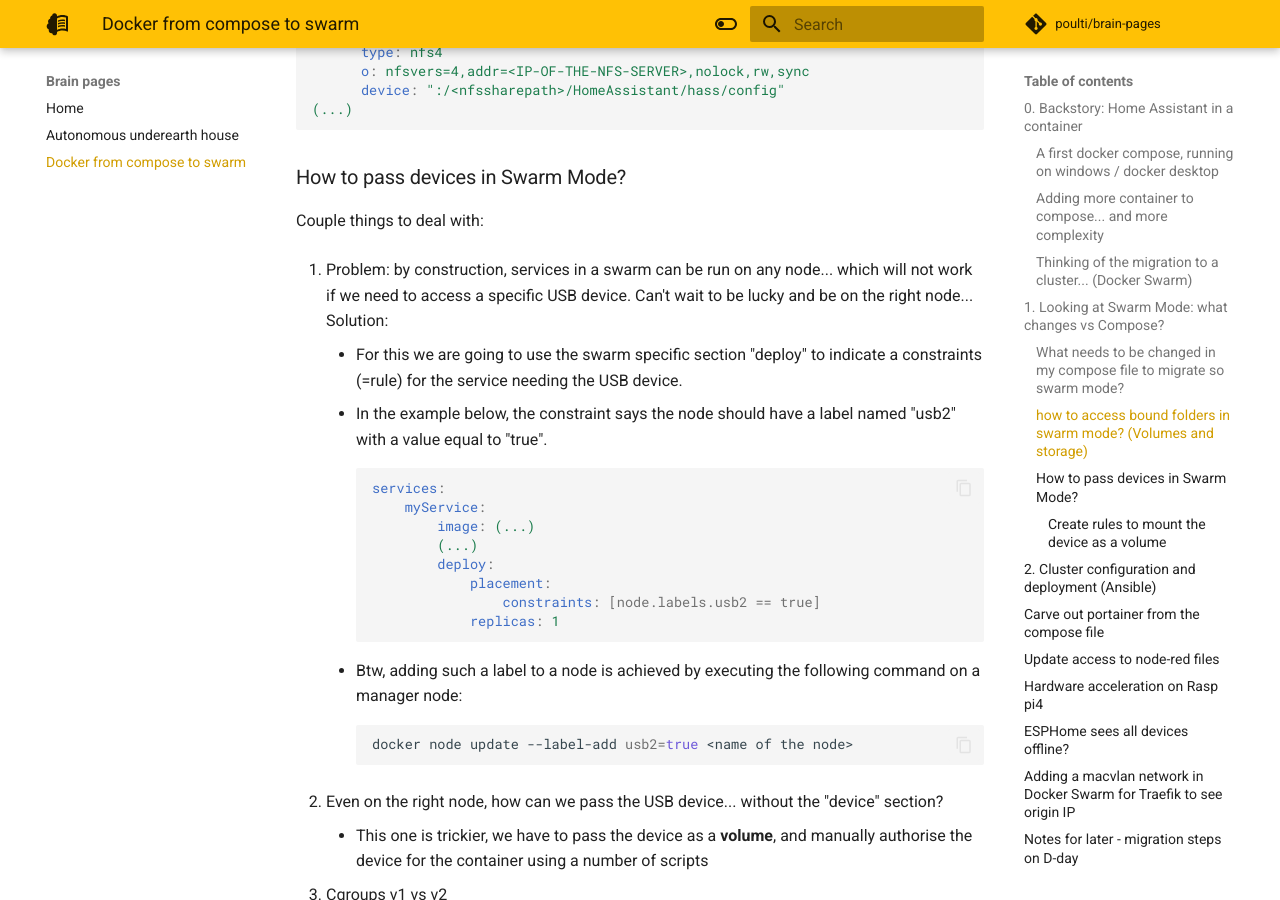
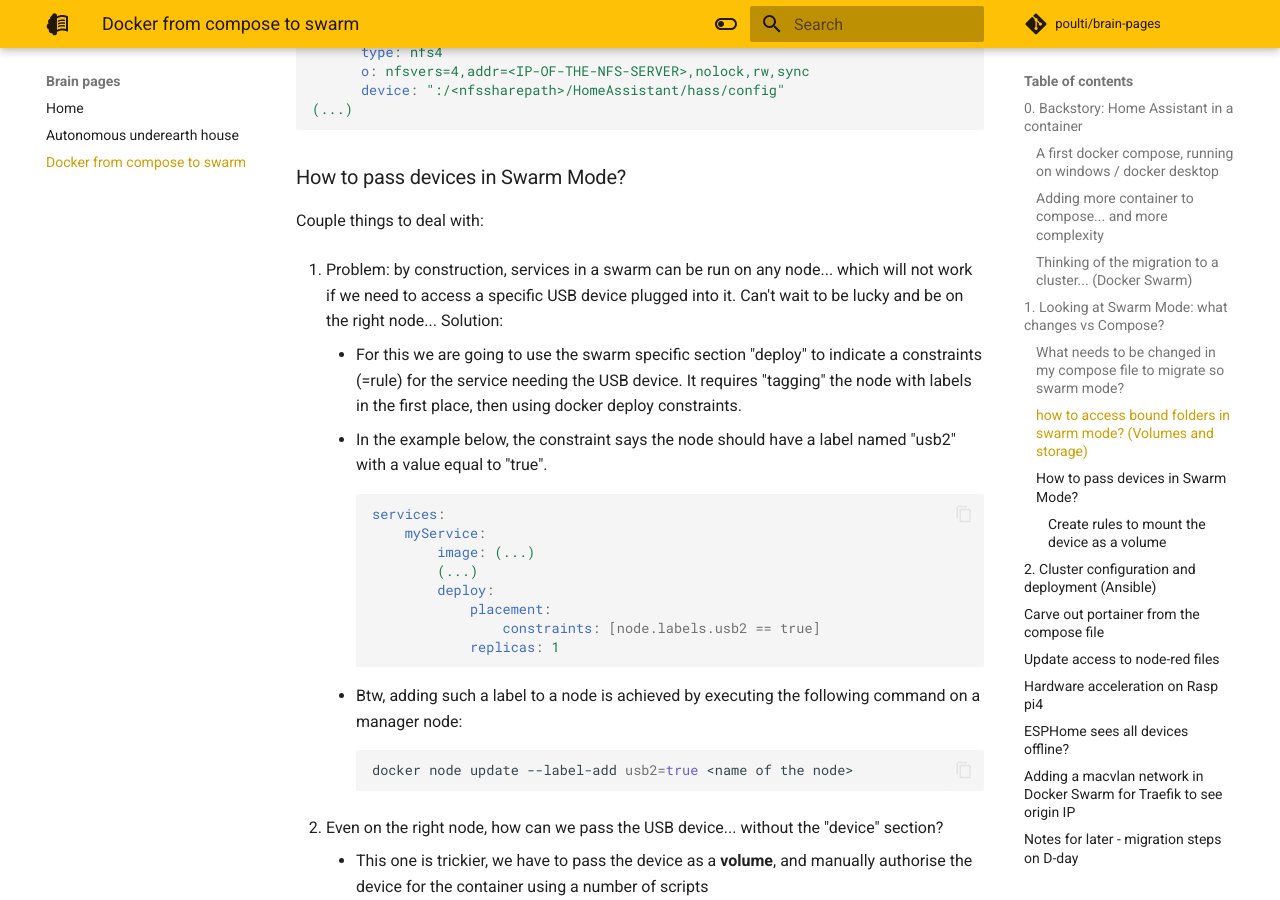
Before and after one commit to poulti/brain-pages, an MkDocs documentation site: the page built from docs/docker-from-compose-to-swarm.md, in a window 1280 px wide and 900 px high, scrolled down 7662 px. Built offline with MkDocs 1.6.1 and Material for MkDocs 9.7.7, drawn with Linux system fonts in a browser that asks for light colours; comment, search, counter and statistics services are not loaded.

Commit message:
Add details for devices

````diff
--- a/docs/docker-from-compose-to-swarm.md
+++ b/docs/docker-from-compose-to-swarm.md
@@ -291,9 +291,9 @@
 
 Couple things to deal with:
 
-1. Problem: by construction, services in a swarm can be run on any node... which will not work if we need to access a specific USB device. Can't wait to be lucky and be on the right node...
-   Solution:
-    - For this we are going to use the swarm specific section "deploy" to indicate a constraints (=rule) for the service needing the USB device.
+1. Problem: by construction, services in a swarm can be run on any node... which will not work if we need to access a specific USB device plugged into it. Can't wait to be lucky and be on the right node...
+  Solution:
+    - For this we are going to use the swarm specific section "deploy" to indicate a constraints (=rule) for the service needing the USB device. It requires "tagging" the node with labels in the first place, then using docker deploy constraints.
     - In the example below, the constraint says the node should have a label named "usb2" with a value equal to "true".
     ```yaml
     services:
````
